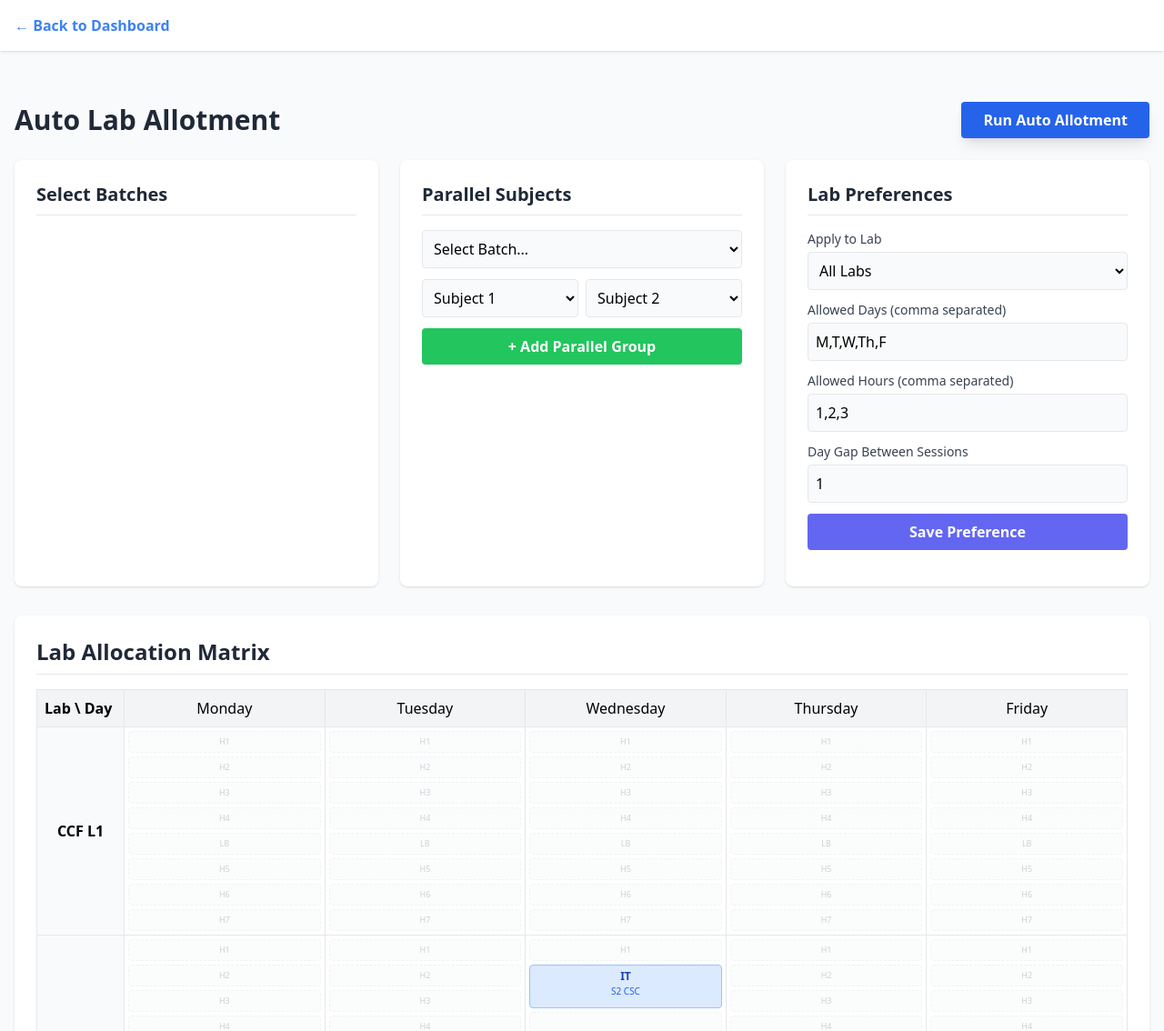
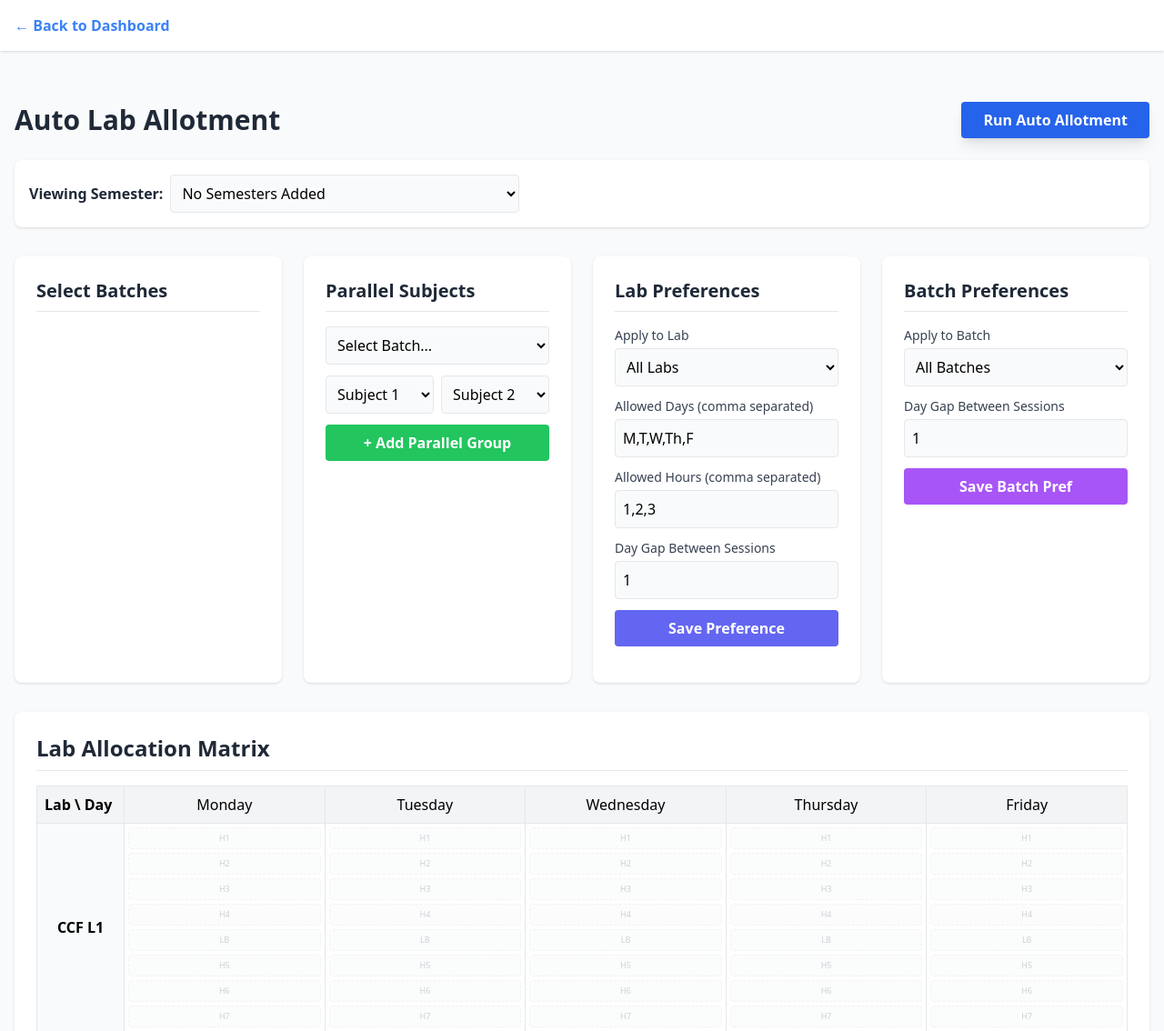
Before and after one commit to varunpnair92/timetable, a Django app: page /auto-lab-allotment/ in a window 1280 px wide. Shown: the top 1134 px of the page at 91% size. Run offline with Django 5.2, Linux system fonts and the light colour scheme; a user stored in the database is signed in; data comes from the database, SQL or seed files in the repository; data that the repository does not hold is empty; parts of the project's set-up code (start-up, migrations or seed data) failed here and were passed over; some libraries are stand-ins or nearby versions.

Commit message:
feat: add semester selector and batch preferences to lab allotment

```diff
--- a/fisat/views.py
+++ b/fisat/views.py
@@ -2385,11 +2385,16 @@ def auto_lab_allotment_view(request):
             'subjects': [s.subject_name for s in b.subjects.all()]
         })
 
+    semesters = Semester.objects.all().order_by('name')
+    current_view_sem = dp
+
     return render(request, 'auto_lab_allotment.html', {
         'batch_data': json.dumps(batch_data),
         'lab_choices': json.dumps(list(SubjectEntry.LAB_CHOICES)),
         'lab_timetables': lab_timetables,
         'layout_type': layout_type,
+        'semesters': semesters,
+        'current_view_sem': current_view_sem,
     })
 
 @csrf_exempt
@@ -2406,6 +2411,7 @@ def api_run_auto_lab_allotment(request):
         deselected_subjects = data.get('deselected_subjects', {})
         parallel_groups_data = data.get('parallel_groups', [])
         lab_preferences_data = data.get('lab_preferences', [])
+        batch_preferences_data = data.get('batch_preferences', [])
 
         with transaction.atomic():
             LabPreference.objects.filter(period=dp).delete()
@@ -2435,12 +2441,27 @@ def api_run_auto_lab_allotment(request):
 
             DAYS = ['M', 'T', 'W', 'Th', 'F']
 
-            def is_batch_free(batch_name, day, hours):
+            # Map batch_id to gap
+            batch_gaps = {str(b['batch_id']): b['gap'] for b in batch_preferences_data}
+
+            def is_batch_free(batch_obj, day, hours):
                 hours_set = set(map(int, hours.split(',')))
-                existing = SubjectEntry.objects.filter(class_name=batch_name, day=day, period=dp)
-                for e in existing:
+                existing = SubjectEntry.objects.filter(class_name=batch_obj.name, period=dp)
+
+                # Check overlapping time
+                for e in existing.filter(day=day):
                     if set(map(int, e.allotted_hours.split(','))).intersection(hours_set):
                         return False
+
+                # Check batch gap constraint
+                gap = batch_gaps.get(str(batch_obj.id), 0)
+                if gap > 0:
+                    day_idx = DAYS.index(day)
+                    for e in existing:
+                        e_idx = DAYS.index(e.day)
+                        if abs(day_idx - e_idx) <= gap and e_idx != day_idx:
+                            return False
+
                 return True
 
             def is_lab_free(lab, day, hours):
@@ -2471,7 +2492,7 @@ def api_run_auto_lab_allotment(request):
                             if allocated: break
                             for block in ['1,2,3', '4,5,6', '5,6,7']:
                                 if allocated: break
-                                if not is_batch_free(batch.name, day, block):
+                                if not is_batch_free(batch, day, block):
                                     continue
 
                                 free_labs = []
@@ -2496,7 +2517,7 @@ def api_run_auto_lab_allotment(request):
                         if allocated: break
                         for block in ['1,2,3', '4,5,6', '5,6,7']:
                             if allocated: break
-                            if not is_batch_free(batch.name, day, block):
+                            if not is_batch_free(batch, day, block):
                                 continue
 
                             for l_code, l_name in SubjectEntry.LAB_CHOICES:
--- a/templates/auto_lab_allotment.html
+++ b/templates/auto_lab_allotment.html
@@ -17,8 +17,25 @@
         </button>
     </div>
 
+    <!-- Semester Switcher -->
+    <div class="mb-8 p-4 bg-white dark:bg-gray-800 rounded-lg shadow flex items-center gap-4">
+        <form action="{% url 'switch_semester' %}" method="POST" id="semesterForm" class="flex items-center gap-2 w-full">
+            {% csrf_token %}
+            <label for="semester_select" class="font-bold text-gray-800 dark:text-white">Viewing Semester:</label>
+            <select name="semester_name" id="semester_select" onchange="document.getElementById('semesterForm').submit();" class="p-2 border rounded bg-gray-50 dark:bg-gray-700 dark:border-gray-600 dark:text-white flex-1 max-w-sm">
+                {% for sem in semesters %}
+                <option value="{{ sem.name }}" {% if sem.name == current_view_sem %}selected{% endif %}>
+                    {{ sem.name }} {% if sem.is_active %}(Active){% endif %}
+                </option>
+                {% empty %}
+                <option value="">No Semesters Added</option>
+                {% endfor %}
+            </select>
+        </form>
+    </div>
+
     <!-- MAIN CONFIGURATION SECTION -->
-    <div class="grid grid-cols-1 lg:grid-cols-3 gap-6 mb-8">
+    <div class="grid grid-cols-1 lg:grid-cols-4 gap-6 mb-8">
 
         <!-- Batch & Subject Selection -->
         <div class="bg-white dark:bg-gray-800 rounded-lg shadow p-6">
@@ -76,6 +93,27 @@
             </div>
             <ul id="prefList" class="space-y-2 mt-4 text-sm text-gray-700 dark:text-gray-300 max-h-32 overflow-y-auto">
                 <!-- List preferences -->
+            </ul>
+        </div>
+
+        <!-- Batch Preferences -->
+        <div class="bg-white dark:bg-gray-800 rounded-lg shadow p-6">
+            <h2 class="text-xl font-semibold mb-4 text-gray-800 dark:text-gray-200 border-b pb-2">Batch Preferences</h2>
+            <div class="mb-4">
+                <label class="block text-sm font-medium text-gray-700 dark:text-gray-300 mb-1">Apply to Batch</label>
+                <select id="prefBatchSelect" class="w-full p-2 border rounded bg-gray-50 dark:bg-gray-700 dark:border-gray-600 dark:text-white mb-3">
+                    <option value="ALL">All Batches</option>
+                </select>
+
+                <label class="block text-sm font-medium text-gray-700 dark:text-gray-300 mb-1">Day Gap Between Sessions</label>
+                <input type="number" id="prefBatchGap" value="1" min="0" class="w-full p-2 border rounded bg-gray-50 dark:bg-gray-700 dark:border-gray-600 dark:text-white mb-3" title="E.g., 1 means if a session is on Monday, the next is on Wednesday.">
+
+                <button id="addBatchPrefBtn" class="w-full bg-purple-500 hover:bg-purple-600 text-white font-semibold py-2 rounded transition">
+                    Save Batch Pref
+                </button>
+            </div>
+            <ul id="batchPrefList" class="space-y-2 mt-4 text-sm text-gray-700 dark:text-gray-300 max-h-32 overflow-y-auto">
+                <!-- List batch preferences -->
             </ul>
         </div>
     </div>
@@ -143,15 +181,18 @@
         let deselectedSubjects = {}; // batchId -> Set of subject names
         let parallelGroups = []; // {batch_id, batch_name, sub1, sub2}
         let labPreferences = {}; // lab_code -> {days, hours, gap}
+        let batchPreferences = {}; // batch_id -> {gap}
 
         // Initialize UI Elements
         const batchContainer = document.getElementById('batchContainer');
         const pBatchSelect = document.getElementById('pBatchSelect');
         const prefLabSelect = document.getElementById('prefLabSelect');
+        const prefBatchSelect = document.getElementById('prefBatchSelect');
         const pSub1Select = document.getElementById('pSub1Select');
         const pSub2Select = document.getElementById('pSub2Select');
         const parallelList = document.getElementById('parallelList');
         const prefList = document.getElementById('prefList');
+        const batchPrefList = document.getElementById('batchPrefList');
 
         // Populate Lab Choices
         labChoices.forEach(([code, name]) => {
@@ -168,6 +209,12 @@
             opt.value = batch.id;
             opt.textContent = batch.name;
             pBatchSelect.appendChild(opt);
+
+            // Add to batch pref select
+            let optB = document.createElement('option');
+            optB.value = batch.id;
+            optB.textContent = batch.name;
+            prefBatchSelect.appendChild(optB);
 
             // Add to batch list
             let div = document.createElement('div');
@@ -293,6 +340,37 @@
         }
         window.removePref = (lab) => { delete labPreferences[lab]; renderPrefs(); };
 
+        // Batch Pref Logic
+        document.getElementById('addBatchPrefBtn').addEventListener('click', () => {
+            const batchId = prefBatchSelect.value;
+            const gap = document.getElementById('prefBatchGap').value;
+
+            if(batchId === 'ALL') {
+                batchData.forEach(b => {
+                    batchPreferences[b.id] = { gap: parseInt(gap) };
+                });
+            } else {
+                batchPreferences[batchId] = { gap: parseInt(gap) };
+            }
+            renderBatchPrefs();
+        });
+
+        function renderBatchPrefs() {
+            batchPrefList.innerHTML = '';
+            for(let bId in batchPreferences) {
+                let p = batchPreferences[bId];
+                let bName = batchData.find(b => b.id == bId)?.name || bId;
+                let li = document.createElement('li');
+                li.className = "flex justify-between items-center bg-gray-100 dark:bg-gray-700 p-2 rounded";
+                li.innerHTML = `
+                    <span><b>${bName}:</b> Gap: ${p.gap}</span>
+                    <button class="text-red-500 hover:text-red-700 font-bold" onclick="removeBatchPref('${bId}')">×</button>
+                `;
+                batchPrefList.appendChild(li);
+            }
+        }
+        window.removeBatchPref = (bId) => { delete batchPreferences[bId]; renderBatchPrefs(); };
+
         // Run
         document.getElementById('runBtn').addEventListener('click', () => {
             if(selectedBatches.size === 0) {
@@ -312,11 +390,17 @@
                 gap: labPreferences[k].gap
             }));
 
+            const bPrefArr = Object.keys(batchPreferences).map(k => ({
+                batch_id: k,
+                gap: batchPreferences[k].gap
+            }));
+
             const payload = {
                 selected_batches: Array.from(selectedBatches),
                 deselected_subjects: deselObj,
                 parallel_groups: parallelGroups,
-                lab_preferences: prefArr
+                lab_preferences: prefArr,
+                batch_preferences: bPrefArr
             };
 
             const btn = document.getElementById('runBtn');
```
